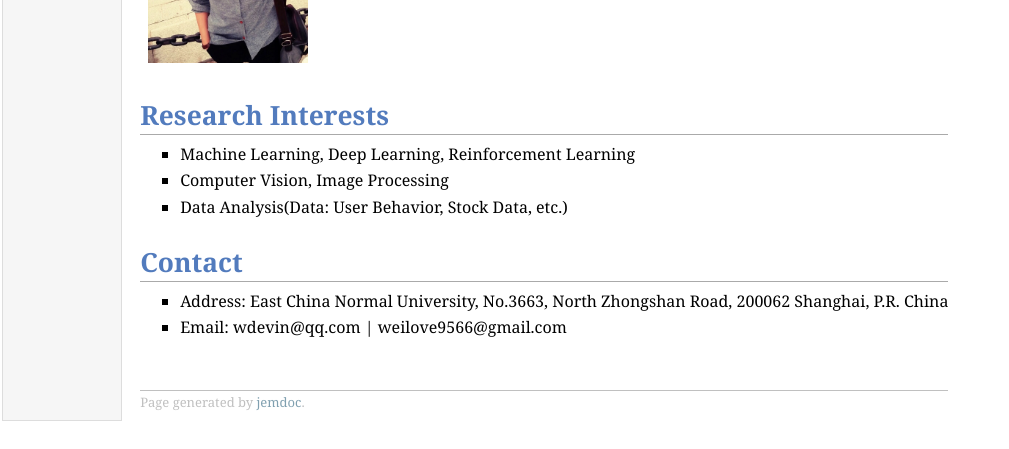
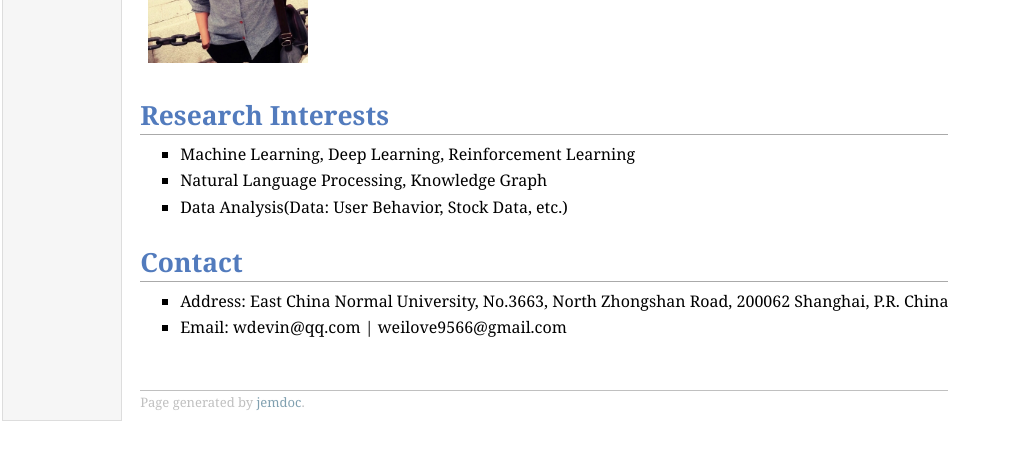
Before and after one commit to WDevin/WDevin.github.io, a plain HTML site: page index.html in a window 1280 px wide. Shown: the part 243-692 px from the top of the page, without its empty margins (0-1009 px from the left). Drawn offline with Linux system fonts and the light colour scheme; a script that the page names is missing.

Commit message:
Update index.html

```diff
--- a/index.html
+++ b/index.html
@@ -59,7 +59,7 @@ Multi-Agent Artificial Intelligence Laboratory<br />
 <ul>
 <li><p>Machine Learning, Deep Learning, Reinforcement Learning</p>
 </li>
-<li><p>Computer Vision, Image Processing</p>
+<li><p>Natural Language Processing, Knowledge Graph</p>
 </li>
 <li><p>Data Analysis(Data: User Behavior, Stock Data, etc.)</p>
 </li>
```
